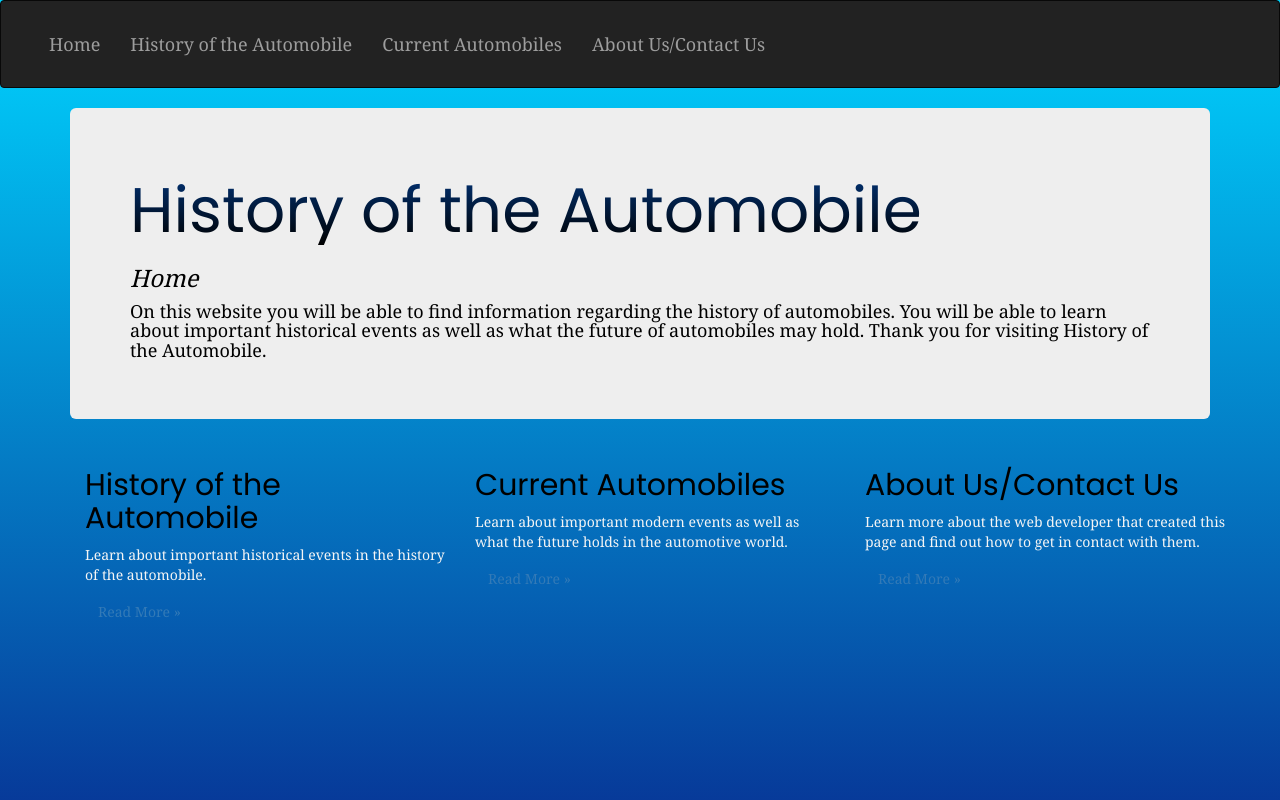
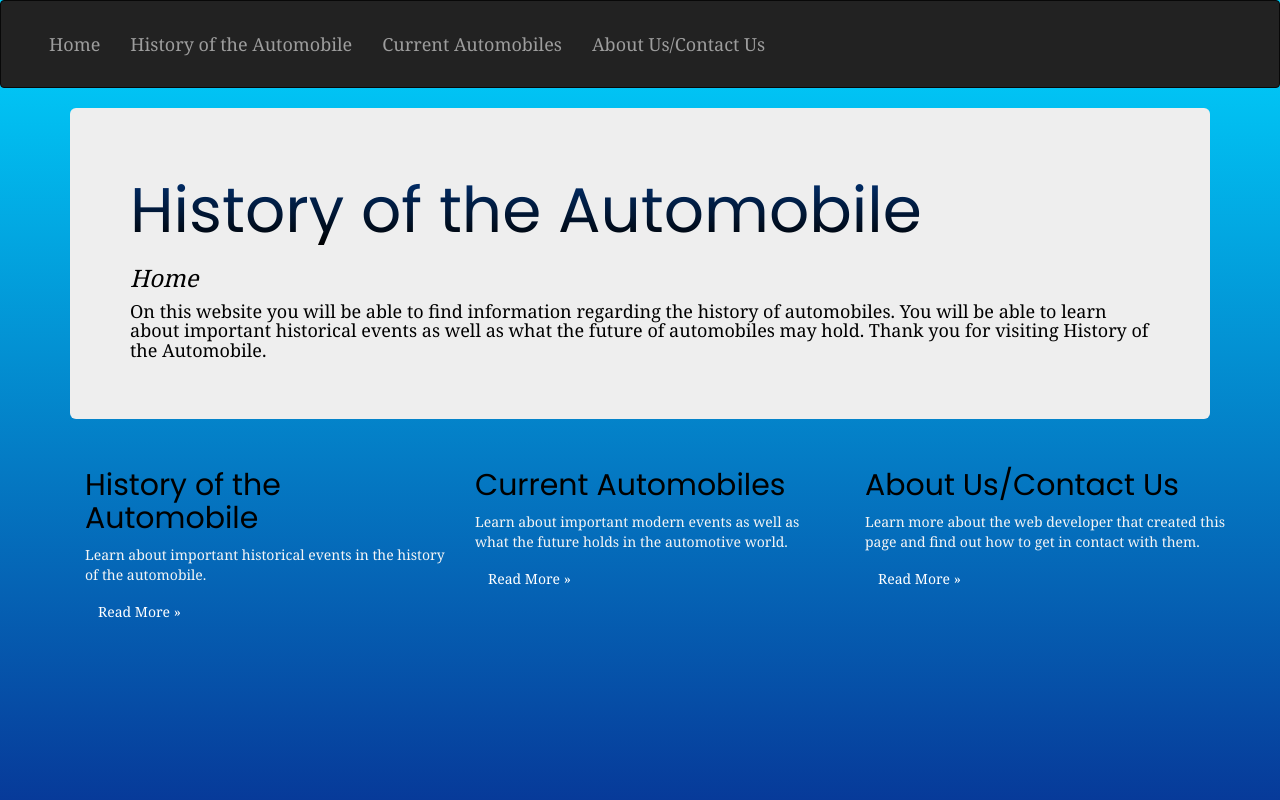
Before and after one commit to dzhorowi-su/ist263-fall2019, a plain HTML site: page project/dzhorowi-semantic_markup_home.html in a window 1280 px wide. Shown: the top 800 px of the page. Drawn offline with nearby package versions, Linux system fonts and the light colour scheme.

Commit message:
Update dzhorowi-semantic_markup_home.html

```diff
--- a/project/dzhorowi-semantic_markup_home.html
+++ b/project/dzhorowi-semantic_markup_home.html
@@ -70,17 +70,17 @@
           <div class="col-md-4">
             <h2>History of the Automobile</h2>
             <p>Learn about important historical events in the history of the automobile. </p>
-            <p><a class="btn btn-secondary" href="dzhorowi-semantic_markup_history.html" role="button">Read More &raquo;</a></p>
+            <p><a class="btn btn-secondary" href="dzhorowi-semantic_markup_history.html" style="color:#FFFFFF; role="button">Read More &raquo;</a></p>
           </div>
           <div class="col-md-4">
             <h2>Current Automobiles</h2>
             <p>Learn about important modern events as well as what the future holds in the automotive world. </p>
-            <p><a class="btn btn-secondary" href="dzhorowi-semantic_markup_future.html" role="button">Read More &raquo;</a></p>
+            <p><a class="btn btn-secondary" href="dzhorowi-semantic_markup_future.html" style="color:#FFFFFF; role="button">Read More &raquo;</a></p>
           </div>
           <div class="col-md-4">
             <h2>About Us/Contact Us</h2>
             <p>Learn more about the web developer that created this page and find out how to get in contact with them.</p>
-            <p><a class="btn btn-secondary" href="dzhorowi-semantic_markup_contact.html" role="button">Read More &raquo;</a></p>
+            <p><a class="btn btn-secondary" href="dzhorowi-semantic_markup_contact.html" style="color:#FFFFFF; role="button">Read More &raquo;</a></p>
           </div>
         </div>
 
```
